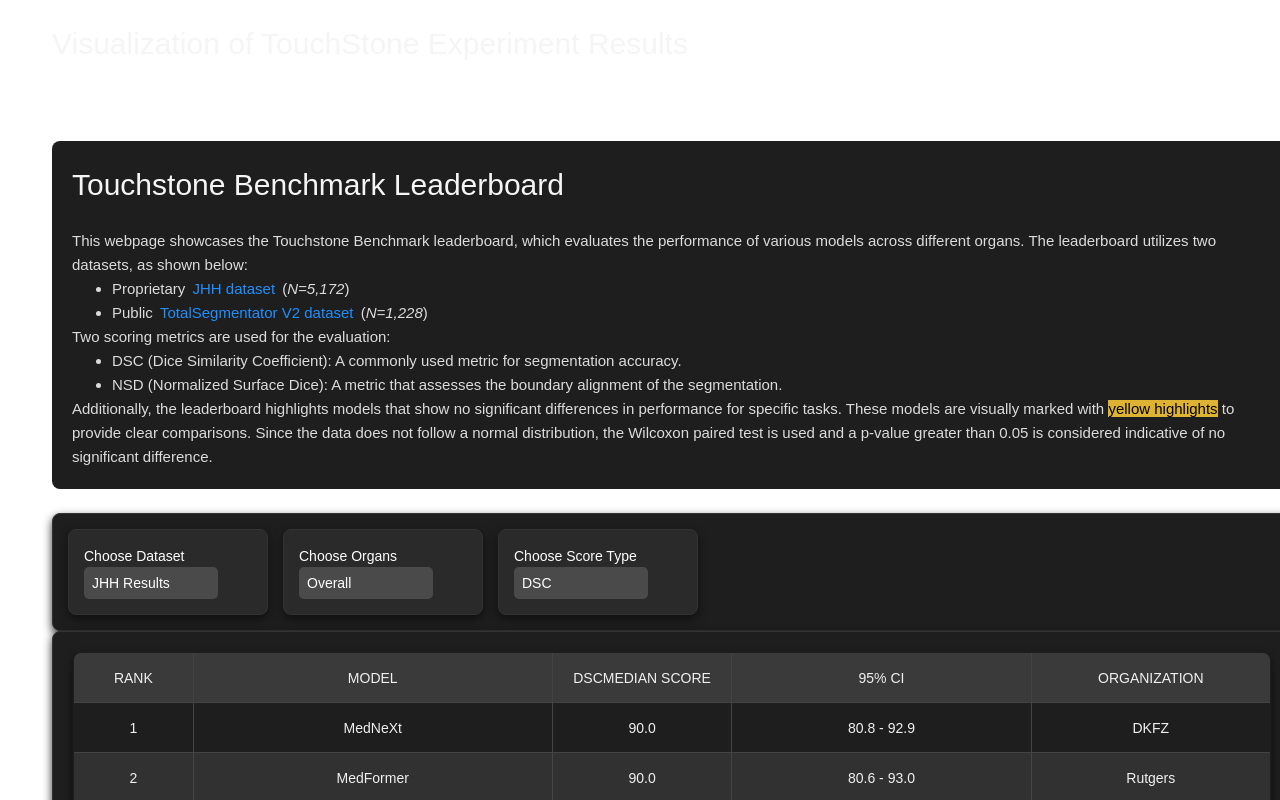
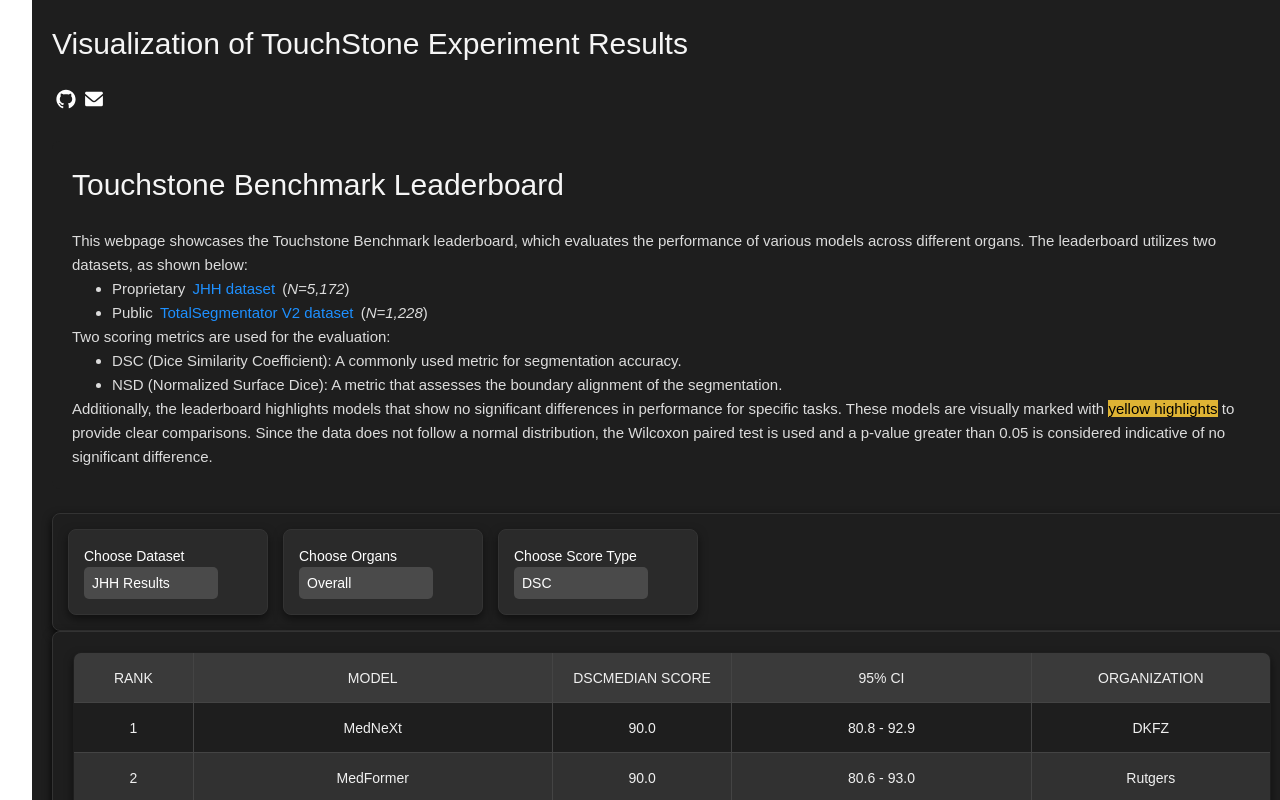
Before and after one commit to MrGiovanni/Leaderboard, a Vue app: page / in a window 1280 px wide. Shown: the top 800 px of the page. Built offline with nearby package versions, Linux system fonts and the light colour scheme.

Commit message:
background and head

```diff
--- a/index.html
+++ b/index.html
@@ -4,7 +4,7 @@
     <meta charset="UTF-8">
     <link rel="icon" href="/favicon.ico">
     <meta name="viewport" content="width=device-width, initial-scale=1.0">
-    <title>Vite App</title>
+    <title>Touchstone Leaderboard</title>
   </head>
   <body>
     <div id="app"></div>
--- a/src/App.vue
+++ b/src/App.vue
@@ -171,7 +171,7 @@
 #app {
   font-family: Arial, sans-serif;
   color: #dcdcdc; /* 浅灰色文字 */
-  background-color: transparent;
+  background-color: #1e1e1e;
   padding: 20px; /* 内边距 */
   width: 2500px; /* 横向填满页面 */
   height: 100%; /* 垂直填满页面 */
```
